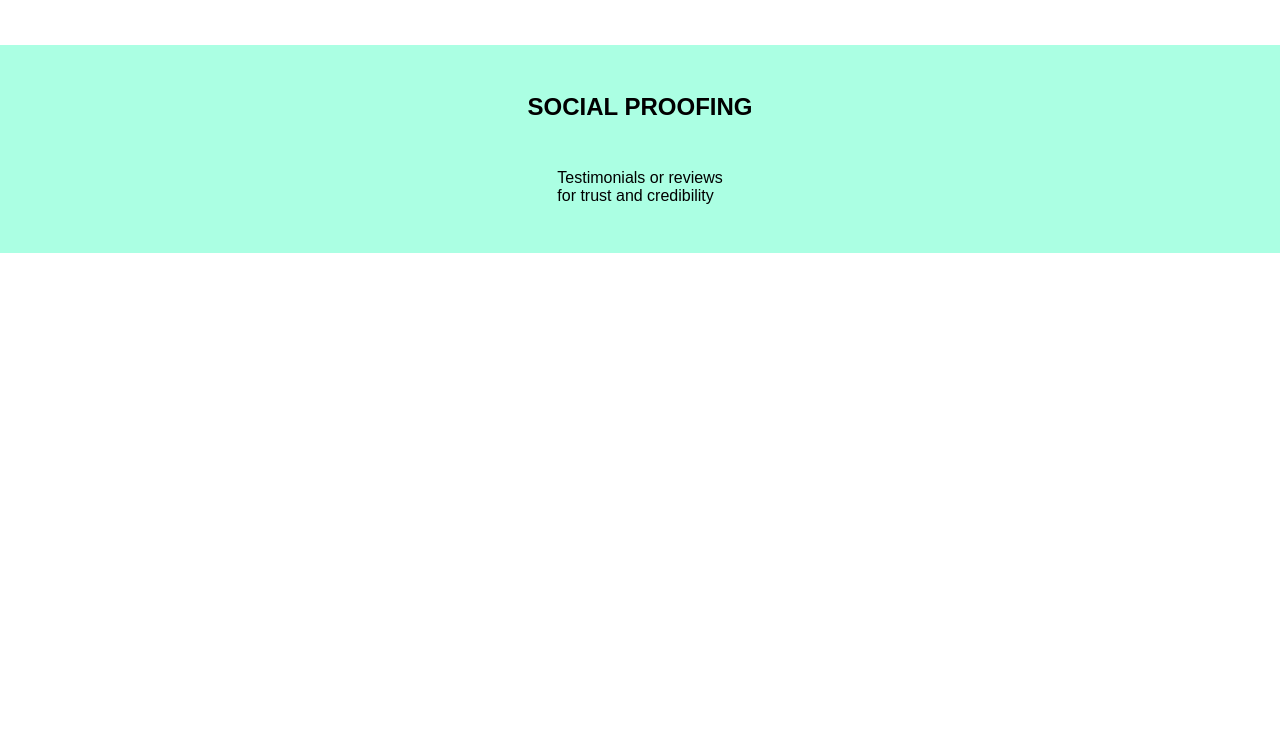
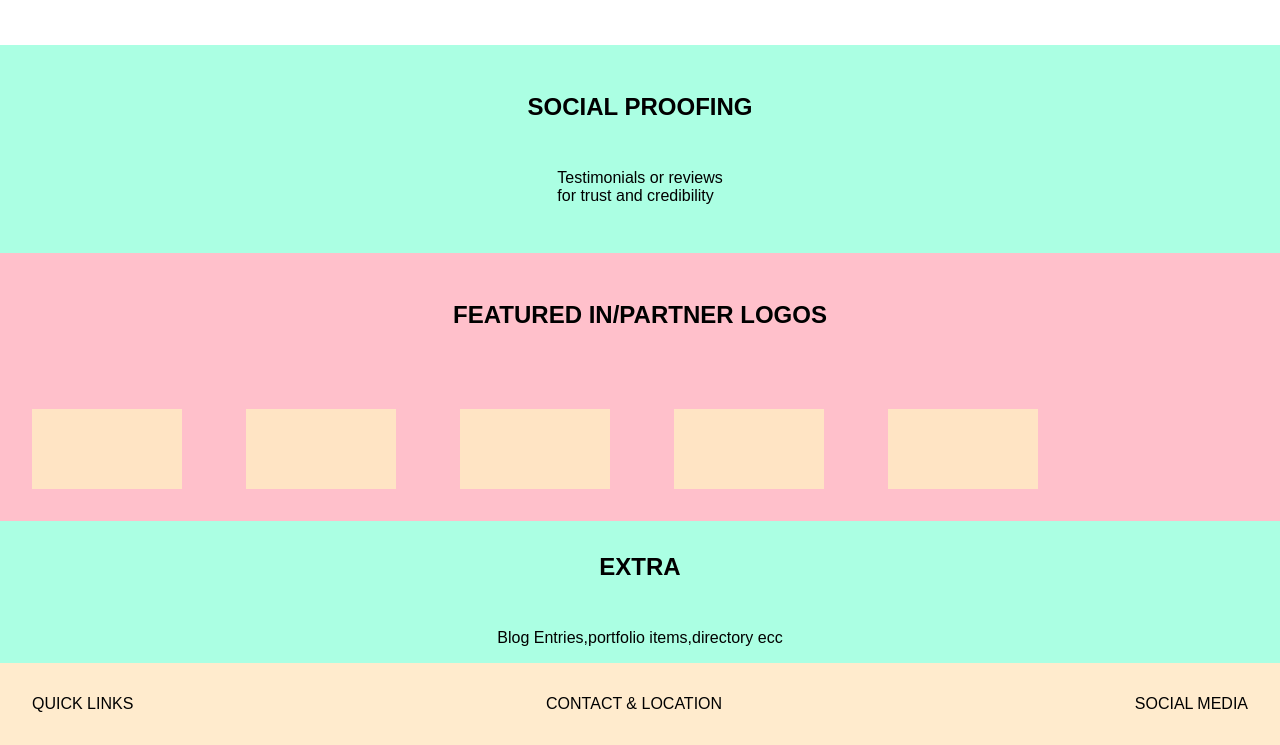
Before and after one commit to marcocrupi/layout_exenia_exercise_develhope, a plain HTML site: page index.html in a window 1280 px wide. Shown: the part 1326-2071 px from the top of the page. Before the commit the page ends 1579 px from the top, so only its background shows below. Drawn offline with Linux system fonts and the light colour scheme.

Commit message:
commit di misida

```diff
--- a/index.html
+++ b/index.html
@@ -89,6 +89,28 @@
           for trust and credibility
         </p>
       </section>
+      <section class="oval">
+          <h2>FEATURED IN/PARTNER LOGOS</h2>
+          <div class="container2">
+              <div class="logos"></div>
+              <div class="logos"></div>
+              <div class="logos"></div>
+              <div class="logos"></div>
+              <div class="logos"></div>
+          </div>
+      </section>
+      <section class="extra">
+          <h2>EXTRA</h2>
+          <p>Blog Entries,portfolio items,directory ecc</p>
+      </section>
     </main>
+    <footer>
+        <section class="star">
+            <p>QUICK LINKS</p>
+            <p>CONTACT & LOCATION</p>
+            <p>SOCIAL MEDIA</p>
+        </section>
+    </footer>
   </body>
+
 </html>
--- a/style.css
+++ b/style.css
@@ -163,3 +163,48 @@ nav .logo {
 .social p{
     padding: 0 0 3rem 0;
 }
+
+.oval{
+    background-color: pink;
+    display: flex;
+    flex-direction: column;
+    text-align: center;
+
+
+}
+.oval h2{
+    margin: 3rem 2rem;
+}
+.container2{
+    display: flex;
+    justify-content: flex-start;
+    width: 100%;
+}
+.logos {
+    background-color: bisque;
+    height: 80px;
+    width: 150px;
+    margin: 2rem
+}
+.extra {
+    background-color: rgb(171, 255, 227);
+    display: flex;
+    flex-direction: column;
+    text-align: center;
+}
+.extra h2 {
+    margin: 2rem;
+}
+.extra p {
+    margin: 1rem;
+}
+.star {
+   background-color: blanchedalmond;
+   display: flex;
+   flex-direction: row;
+   justify-content: space-between;
+   text-align: center;
+}
+.star p {
+    margin: 2rem;
+}
```
